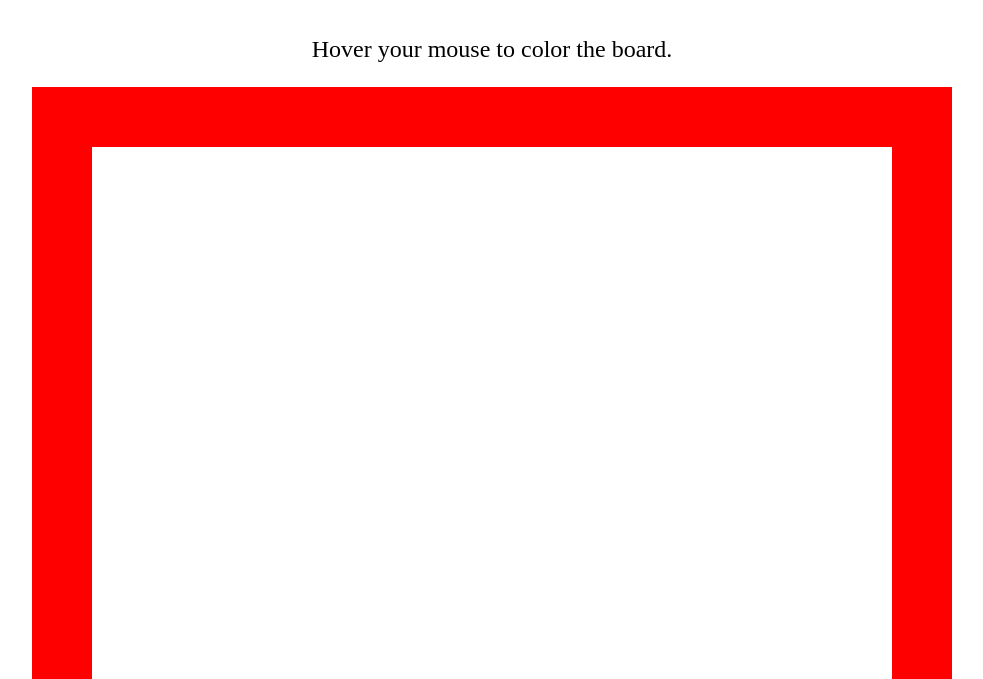
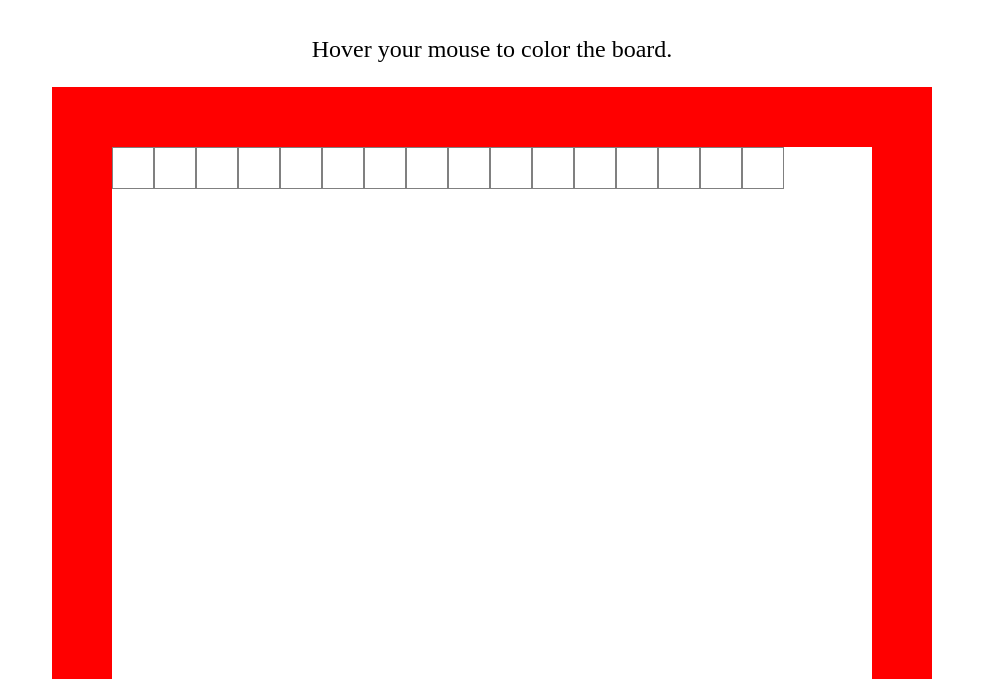
Before and after one commit to AdGiampic/Etch-a-Sketch, a plain HTML site: page index.html in a window 1280 px wide. Shown: the part 121-800 px from the top of the page, without its empty margins (148-1131 px from the left). Drawn offline with Linux system fonts and the light colour scheme.

Commit message:
Edited style and created function in script.js to make a grid inside a container

```diff
--- a/index.html
+++ b/index.html
@@ -6,13 +6,13 @@
     <meta name="viewport" content="width=device-width, initial-scale=1.0">
     <title>Etch-a-Sketch</title>
     <link rel = "stylesheet" href="style.css">
+    <script src = "script.js" defer></script>
 </head>
 <body>
     <div id = "main">
         <h1>Etch-a-Sketch</h1>
         <p>Hover your mouse to color the board.</p>
         <div id = "board">
-
         </div>
     </div>
 </body>
--- /dev/null
+++ b/script.js
@@ -0,0 +1,9 @@
+function createGrid16 () {
+    const divGrid = document.createElement('div'); // create square
+    divGrid.setAttribute('style', 'border: 1px solid gray; width:40px; height: 40px'); // square has style
+    for (let i = 1;i<=16; i++) { //test create square 5 times
+        document.getElementById('board').appendChild(divGrid.cloneNode(true));
+    }
+}
+
+createGrid16();
--- a/style.css
+++ b/style.css
@@ -6,9 +6,11 @@
 }
 
 #board{
-    height: 800px;
-    width: 800px;
+    height: 760px;
+    width: 760px;
     border: 60px solid red;
+    display: flex;
+    flex-wrap: wrap;
 }
 
 h1 {
```
